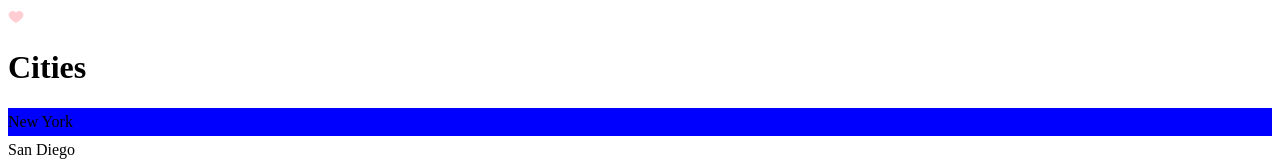
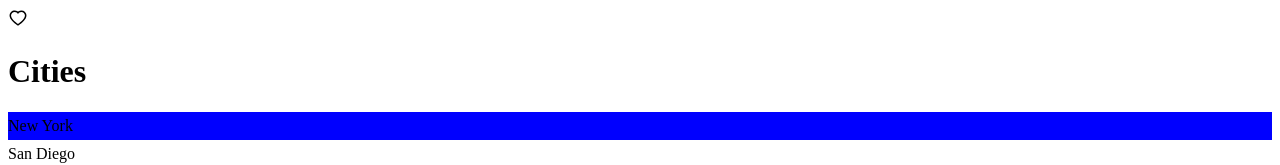
Before and after one commit to contrazap/react-app, a React (Vite) app: page / in a window 1280 px wide. Shown: the top 165 px of the page. Built offline with nearby package versions, Linux system fonts and the light colour scheme.

Commit message:
Added Like component icon toggle

```diff
--- a/src/App.tsx
+++ b/src/App.tsx
@@ -2,7 +2,7 @@
 import Alert from "./components/Alert";
 import ListGroup from "./components/ListGroup";
 import Button from "./components/Button";
-import LikeButton from "./components/LikeButton";
+import Like from "./components/Like";
 
 function App() {
   const [alertVisible, setAlertVisibility] = useState(false);
@@ -13,7 +13,7 @@
       {alertVisible && (
         <Alert onClose={() => setAlertVisibility(false)}>Alert</Alert>
       )}
-      <LikeButton />
+      <Like onClick={() => console.log("clicked")} />
       {items.length === 0 && <p>No item found</p>}
       <ListGroup
         heading="Cities"
--- /dev/null
+++ b/src/components/Like.tsx
@@ -0,0 +1,20 @@
+import { useState } from "react";
+import { AiFillHeart, AiOutlineHeart } from "react-icons/ai";
+
+interface Props {
+  onClick: () => void;
+}
+
+const Like = ({ onClick }: Props) => {
+  const [status, setStatus] = useState(false);
+
+  const toggle = () => {
+    setStatus(!status);
+    onClick();
+  };
+
+  if (status) return <AiFillHeart color="#ff6b81" size={20} onClick={toggle} />;
+  return <AiOutlineHeart size={20} onClick={toggle} />;
+};
+
+export default Like;
--- a/src/components/LikeButton.tsx
+++ /dev/null
@@ -1,18 +0,0 @@
-import { useState } from "react";
-import { FcLikePlaceholder, FcLike } from "react-icons/fc";
-
-function LikeButton() {
-  const [likeStatus, setLikeStatus] = useState(false);
-
-  const handleClick = () => {
-    setLikeStatus(true);
-  };
-
-  return (
-    <div onClick={handleClick}>
-      {likeStatus ? <FcLike /> : <FcLikePlaceholder />}
-    </div>
-  );
-}
-
-export default LikeButton;
```
